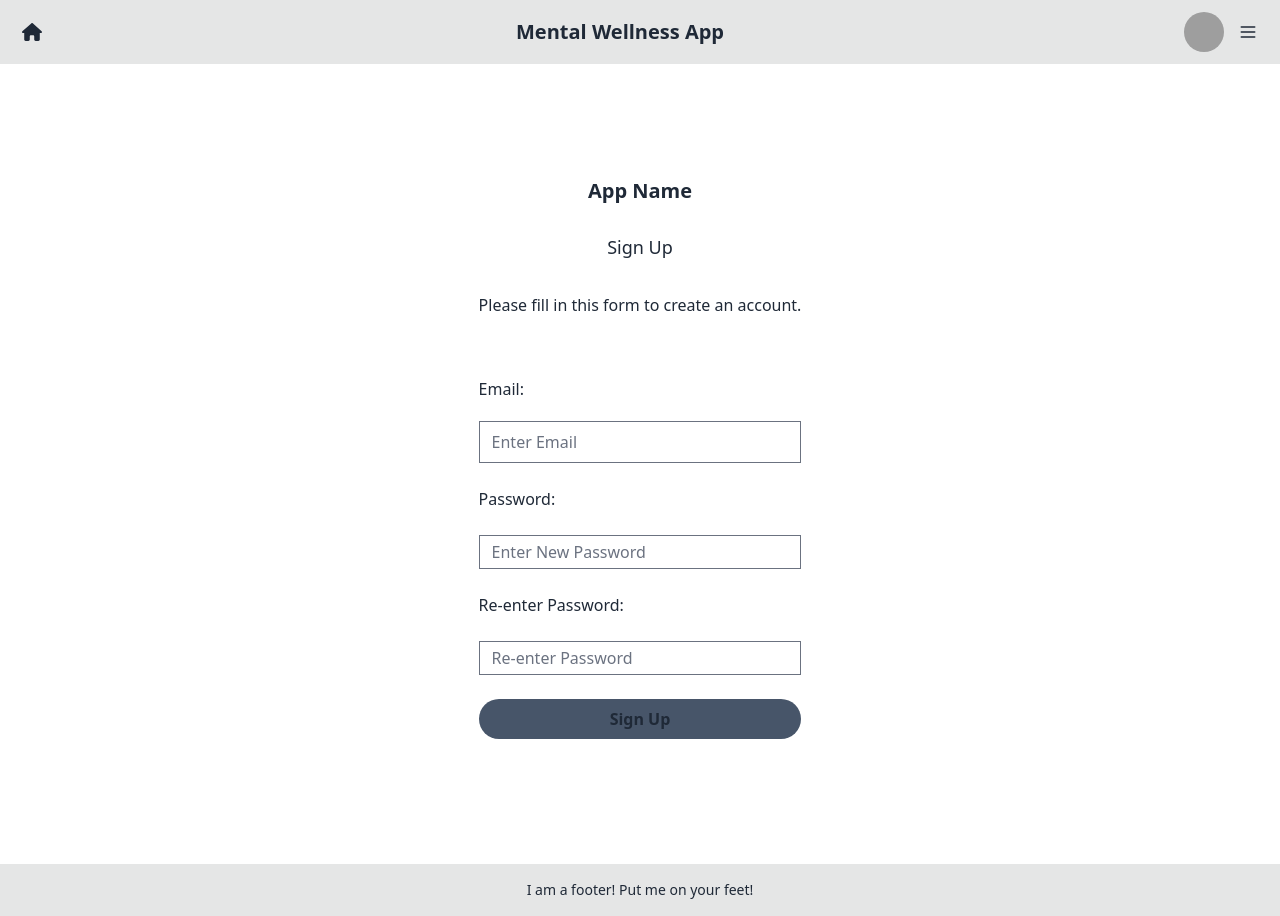
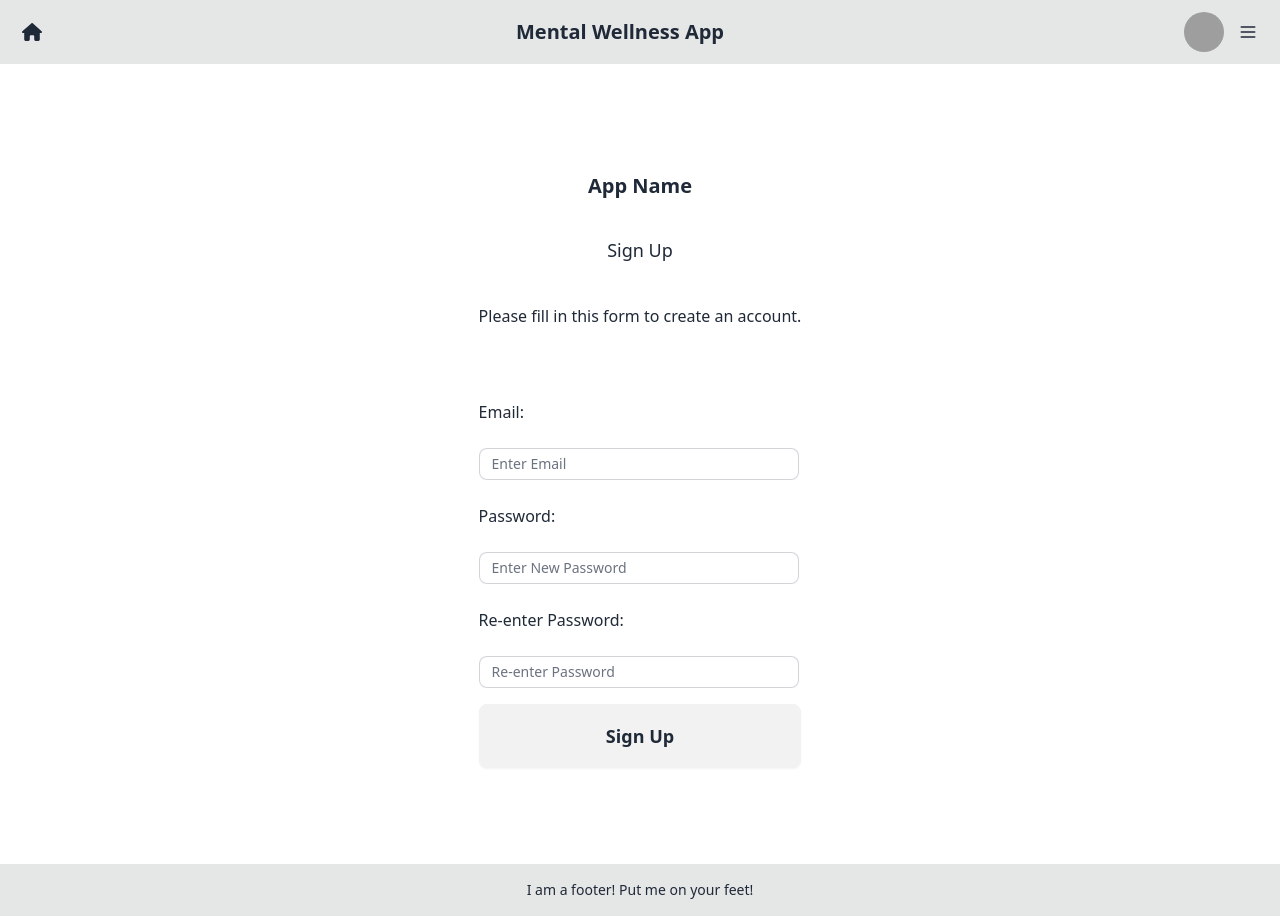
Before and after one commit to Adlantia/mental-wellness-app, a Next.js app in the folder frontend/: page /signup in a window 1280 px wide. Built offline with nearby package versions, Linux system fonts and the light colour scheme; grey boxes are pictures that could not be loaded.

Commit message:
Added sign in (unfinished)

```diff
--- /dev/null
+++ b/frontend/src/app/sign-in/signin-page.tsx
@@ -0,0 +1,7 @@
+export default function Signin() {
+    return(
+        <>
+        <h1>Hello, testing123</h1>
+        </>
+    )
+}
--- a/frontend/src/app/signup/page.tsx
+++ b/frontend/src/app/signup/page.tsx
@@ -9,16 +9,16 @@ export default function Signup() {
                <h1 className="text-lg text-center pt-1">Sign Up</h1>
                <p className="text-center ">Please fill in this form to create an account.</p>
 
-               <label className="py-2 my-3" htmlFor="email">Email: </label>
-               <input className="py-2" type="email" placeholder="Enter Email" name="email" required/>
+               <label className="py-3 my-3" htmlFor="email">Email: </label>
+               <input className="input input-bordered input-sm w-full max-w-xs" type="email" placeholder="Enter Email" name="email" required/>
 
                <label className="py-3 my-3" htmlFor="password">Password: </label>
-               <input className="py-1" type="password" placeholder="Enter New Password" name="password" required/>
+               <input className="input input-bordered input-sm w-full max-w-xs" type="password" placeholder="Enter New Password" name="password" required/>
 
                <label className="py-3 my-3" htmlFor="password">Re-enter Password: </label>
-               <input className="py-1" type="password" placeholder="Re-enter Password" name="password" required></input>
+               <input className="input input-bordered input-sm w-full max-w-xs" type="password" placeholder="Re-enter Password" name="password" required></input>
 
-               <button className="font-bold py-2 my-6 bg-slate-600 rounded-full w-full">Sign Up</button>
+               <button className="btn btn-xs sm:btn-sm md:btn-md lg:btn-lg w-full md:w-auto mt-4">Sign Up</button>
 
            </form>
            </div>
```
